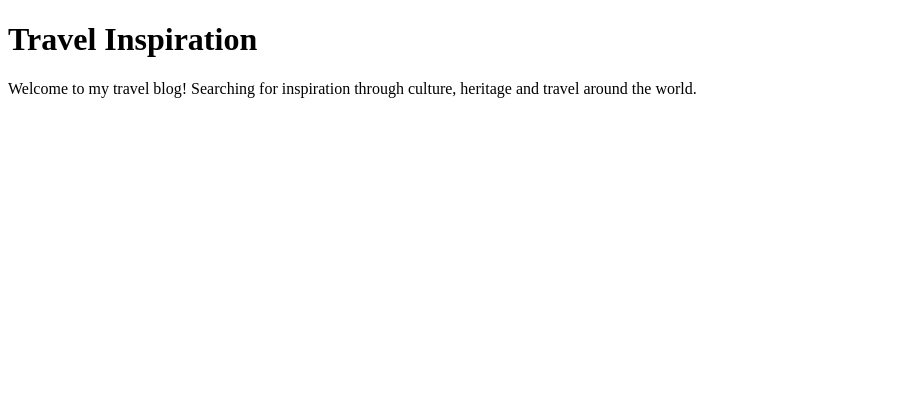
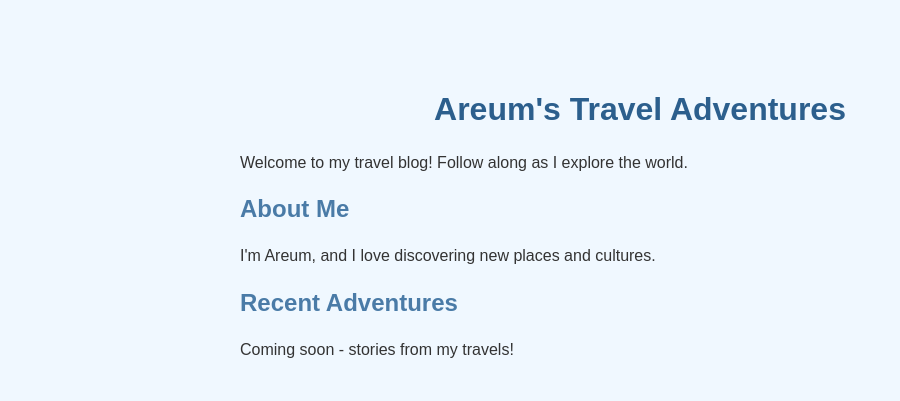
Before and after one commit to areumblog/areumtravels, a plain HTML site: page index.html in a window 1280 px wide. Shown: the whole page, without its empty margins (0-900 px from the left). Drawn offline with Linux system fonts and the light colour scheme.

Commit message:
add styling and more messages

```diff
--- a/index.html
+++ b/index.html
@@ -1,10 +1,36 @@
 <!DOCTYPE html>
 <html>
 <head>
-    <title> Because fashion is better after travelling </title>
+    <title>Areum's Travel Adventures</title>
+    <style>
+        body {
+            font-family: Arial, sans-serif;
+            max-width: 800px;
+            margin: 50px auto;
+            padding: 20px;
+            background-color: #f0f8ff;
+        }
+        h1 {
+            color: #2c5f8d;
+            text-align: center;
+        }
+        h2 {
+            color: #4a7ba7;
+        }
+        p {
+            line-height: 1.6;
+            color: #333;
+        }
+    </style>
 </head>
 <body>
-    <h1>Travel Inspiration</h1>
-    <p>Welcome to my travel blog! Searching for inspiration through culture, heritage and travel around the world.</p>
+    <h1>Areum's Travel Adventures</h1>
+    <p>Welcome to my travel blog! Follow along as I explore the world.</p>
+
+    <h2>About Me</h2>
+    <p>I'm Areum, and I love discovering new places and cultures.</p>
+
+    <h2>Recent Adventures</h2>
+    <p>Coming soon - stories from my travels!</p>
 </body>
 </html>
```
